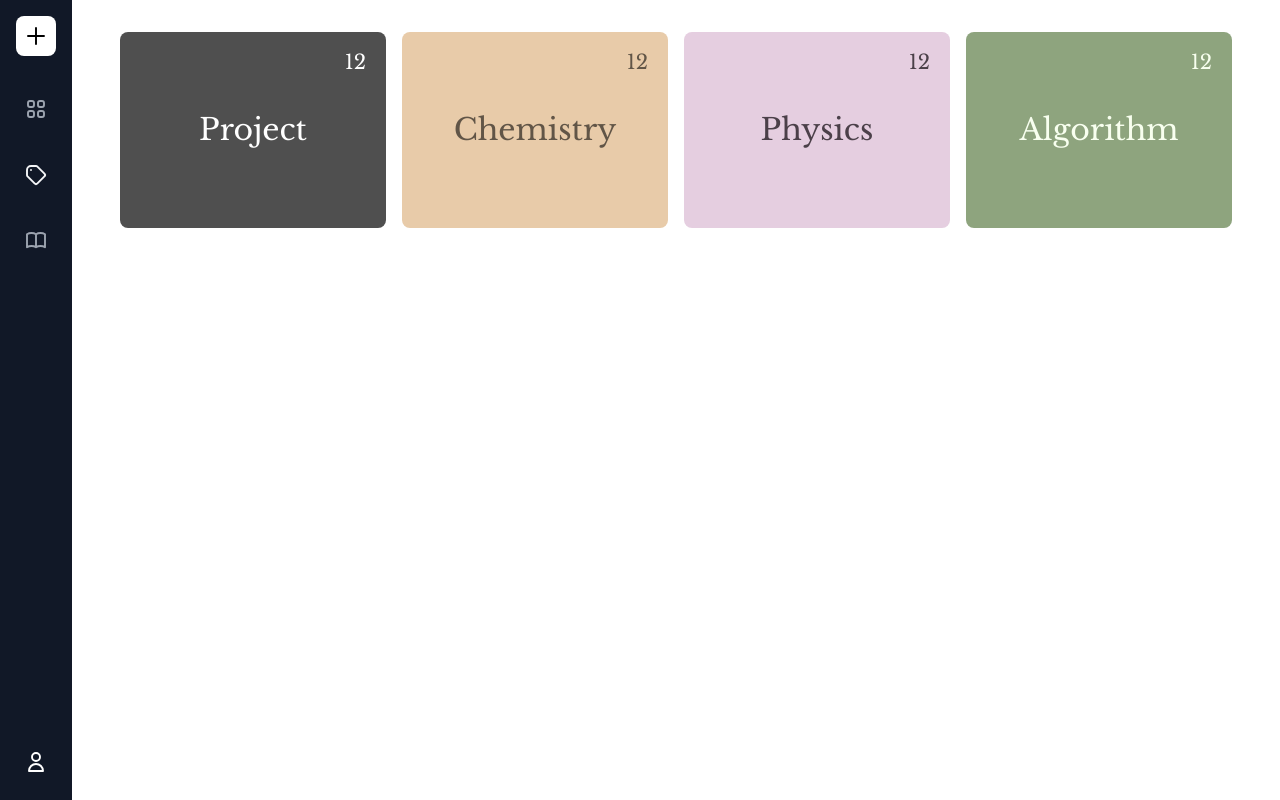
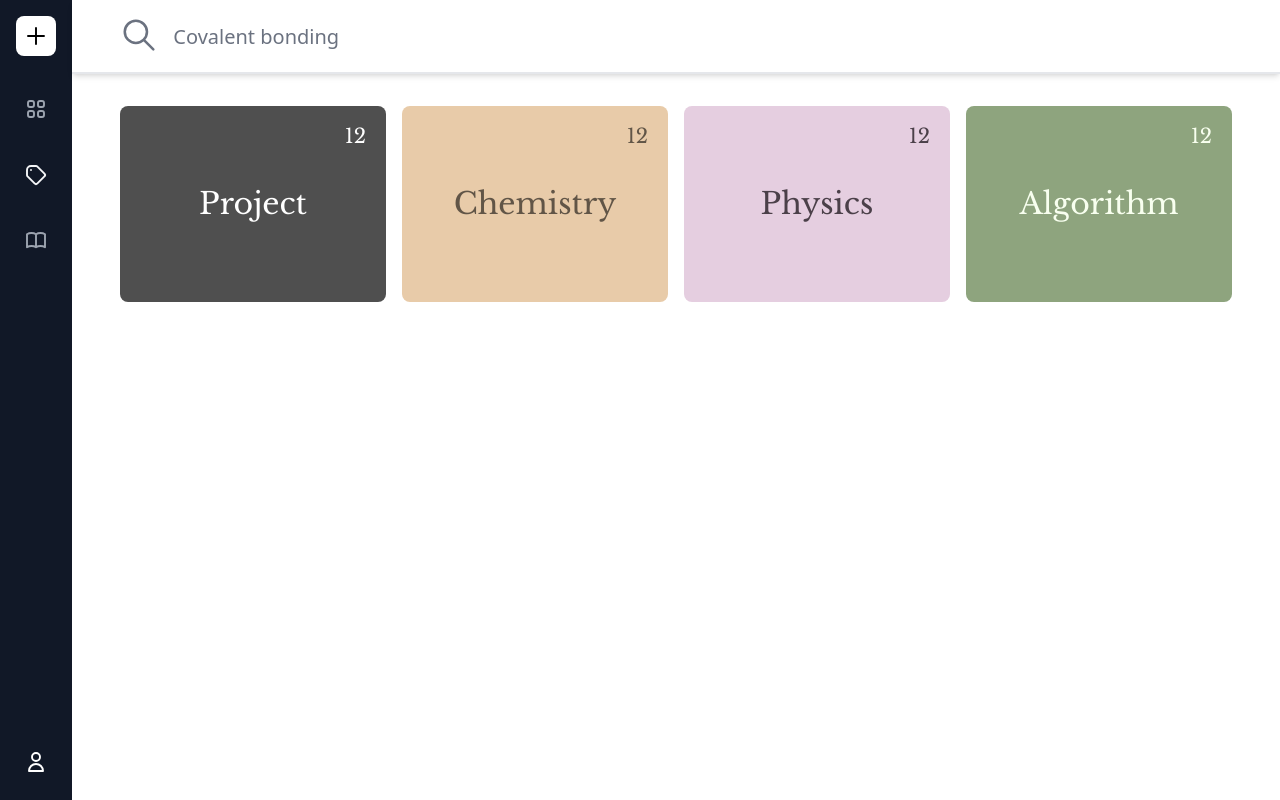
Before and after one commit to kakalition/writo, a React (Vite) app in the folder frontend/: page /app in a window 1280 px wide. Both pictures are taken after a click on the button 36 px from the left and 174 px from the top of the page. Built offline with nearby package versions, Linux system fonts and the light colour scheme.

Commit message:
Move TagListTabComponent to tag-list/TagListPage

```diff
--- a/frontend/src/features/app/AppPage.tsx
+++ b/frontend/src/features/app/AppPage.tsx
@@ -1,16 +1,13 @@
 import { useMemo, useState } from 'react';
 import AppNavbarComponent from '../../common-component/AppNavbarComponent';
-import NoteListTabComponent from './note-list/components/NoteListTabComponent';
-import NoteTabComponent from './note-list/components/NoteTabComponent';
-import SearchbarComponent from './note-list/components/SearchbarComponent';
 import TagCardComponent from './note-list/components/TagCardComponent';
-import TagListTabComponent from './note-list/components/TagListTabComponent';
 import NoteListPage from './note-list/NoteListPage';
 import NoteListPageTabEnum from './note-list/typedefs/NoteListPageTabEnum';
 import NoteDataMapper from './note-list/utils/NoteDataMapper';
 import NotePage from './note-page/NotePage';
 import { NoteType } from './typedefs/NoteType';
 import { TagCollectionType } from './typedefs/TagCollectionType';
+import TagListPage from './tag-list/TagListPage';
 
 const dummyData: NoteType[] = [
   {
@@ -129,7 +126,7 @@ export default function AppPage() {
     }
 
     if (currentTab === NoteListPageTabEnum.TagList) {
-      return <TagListTabComponent tagComponents={generatedTags} />;
+      return <TagListPage tagComponents={generatedTags} />;
     }
 
     return <NotePage />;
--- a/frontend/src/features/app/note-list/components/TagListTabComponent.tsx
+++ /dev/null
@@ -1,13 +0,0 @@
-import React from 'react';
-
-type Params = {
-  tagComponents: React.ReactNode[]
-};
-
-export default function TagListTabComponent({ tagComponents }: Params) {
-  return (
-    <div className="grid grid-cols-2 gap-4 py-8 px-12 mb-16 w-full md:grid-cols-3 lg:grid-cols-4">
-      {tagComponents}
-    </div>
-  );
-}
--- /dev/null
+++ b/frontend/src/features/app/tag-list/TagListPage.tsx
@@ -0,0 +1,17 @@
+import React from 'react';
+import SearchbarComponent from '../note-list/components/SearchbarComponent';
+
+type Params = {
+  tagComponents: React.ReactNode[]
+};
+
+export default function TagListPage({ tagComponents }: Params) {
+  return (
+    <div className="w-full h-full bg-white">
+      <SearchbarComponent />
+      <div className="grid grid-cols-2 gap-4 py-8 px-12 mb-16 w-full md:grid-cols-3 lg:grid-cols-4">
+        {tagComponents}
+      </div>
+    </div>
+  );
+}
```
